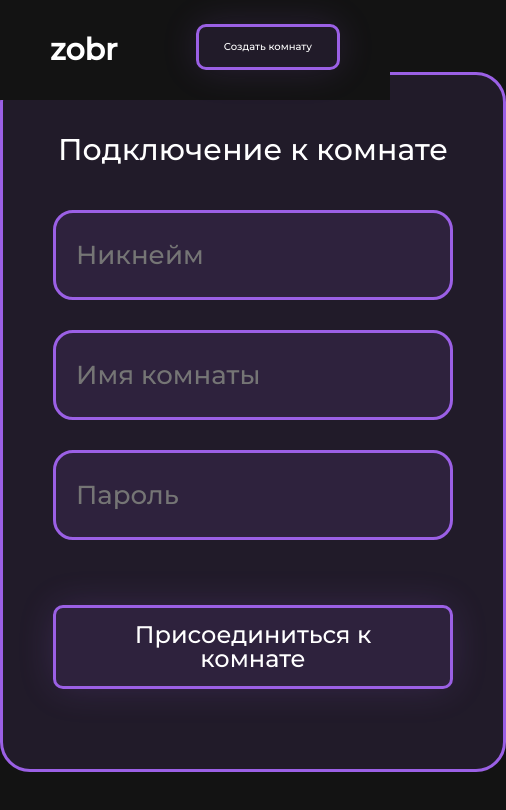
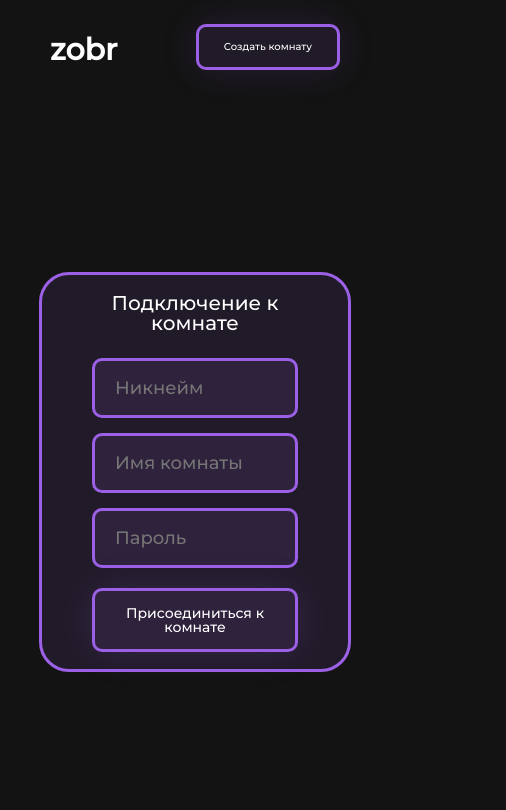
Before and after one commit to TePMo-Tapo4eK/zobr, a React (Create React App) app: page /join in a window 390 px wide. Shown: the top 810 px of the page, 506 px wide, since content can reach past the window. Built offline with nearby package versions, Linux system fonts and the light colour scheme.

Commit message:
add adaptive for create/join room pages

```diff
--- a/src/components/css-comp/joinroom.css
+++ b/src/components/css-comp/joinroom.css
@@ -1,19 +1,18 @@
-
-.join_page{
-width: 100%;
-height: 100vh;
-display: flex;
-align-items: center;
-
-
-}
-.create_page{
+.join_page {
     width: 100%;
     height: 100vh;
     display: flex;
     align-items: center;
 }
-.join_room{
+
+.create_page {
+    width: 100%;
+    height: 100vh;
+    display: flex;
+    align-items: center;
+}
+
+.join_room {
     display: flex;
     align-items: center;
     flex-direction: column;
@@ -26,7 +25,8 @@ align-items: center;
     border: 3px solid #9b60e5;
     background-color: rgba(155, 96, 229, 0.1);
 }
-.create_room{
+
+.create_room {
     display: flex;
     align-items: center;
     flex-direction: column;
@@ -39,28 +39,92 @@ align-items: center;
     border: 3px solid #9b60e5;
     background-color: rgba(155, 96, 229, 0.1);
 }
+
 .inp_data {
     display: flex;
     flex-direction: column;
 }
-.inp_data p{
+
+.inp_data p {
     text-align: center;
     font-size: 30px;
     color: white;
     margin-bottom: 30px;
     margin-top: -20px;
 }
-.inp_data input{
+
+.inp_data input {
+    width: 100%;
     height: 90px;
-    margin:15px 0px;
-    width: 400px;
+    margin: 15px 0px;
     border-radius: 20px;
     border: 3px solid #9b60e5;
     background-color: rgba(155, 96, 229, 0.1);
-    color:white;
+    color: white;
     padding: 0 20px;
     font-size: 26px;
 }
-.send_data a{
+
+.send_data a {
     font-size: 24px;
 }
+
+@media screen and (max-width: 650px) {
+    .create_room {
+        height: 600px;
+        width: 350px;
+        font-size: 18px;
+    }
+    .join_room {
+        height: 600px;
+        width: 350px;
+        font-size: 18px;
+    }
+
+    .inp_data input{
+        font-size: 18px;
+        height: 60px;
+        border-radius: 10px;
+    }
+    .send_data .btn{
+        font-size: 18px;
+    }
+}
+@media screen and (max-width: 450px) {
+
+    .inp_data p {
+        font-size: 20px;
+        color: white;
+        margin-bottom: 10px;
+        margin-top: -50px;
+    }
+
+    .create_room {
+        margin-top: 100px;
+        height: 400px;
+        width: 80%;
+        font-size: 18px;
+    }
+    .join_room {
+        margin-top: 100px;
+        height: 400px;
+        width: 80%;
+        font-size: 18px;
+    }
+
+    .join_room .inp_data p{
+        margin-top: -62px;
+    }
+
+    .inp_data input{
+        font-size: 18px;
+        height: 60px;
+        border-radius: 10px;
+        margin-bottom: 0px;
+    }
+    .send_data .btn{
+        margin-top: 20px;
+        font-size: 14px;
+    }
+
+}
```
